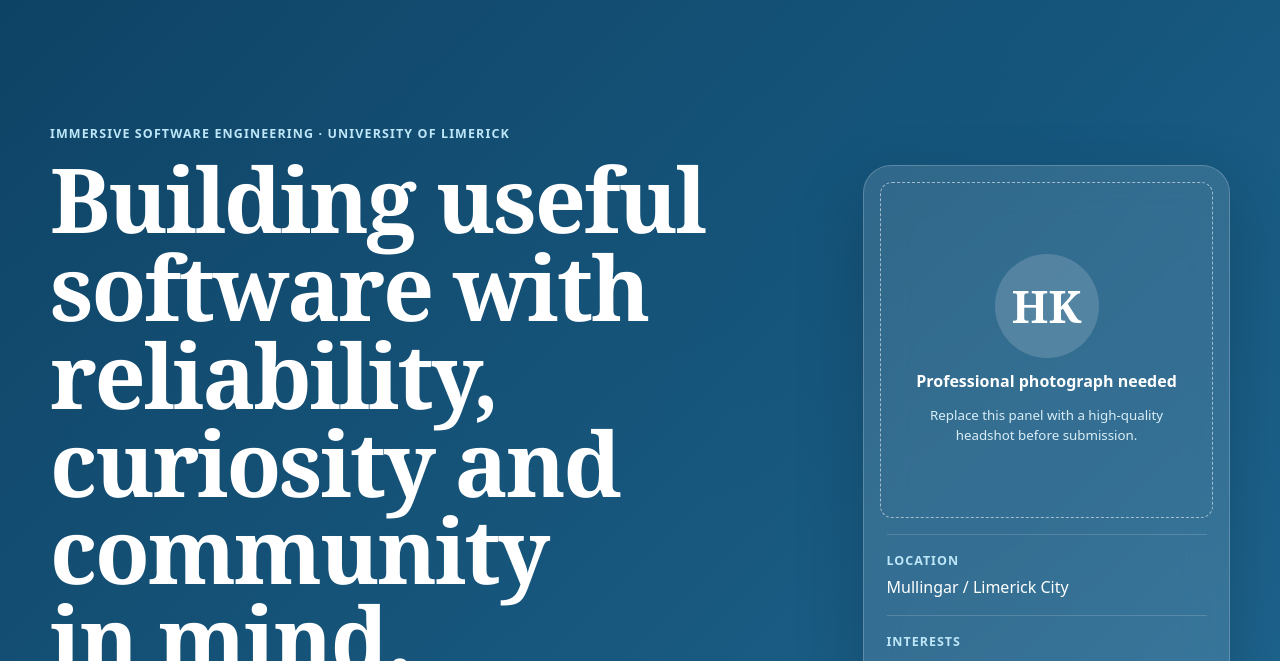
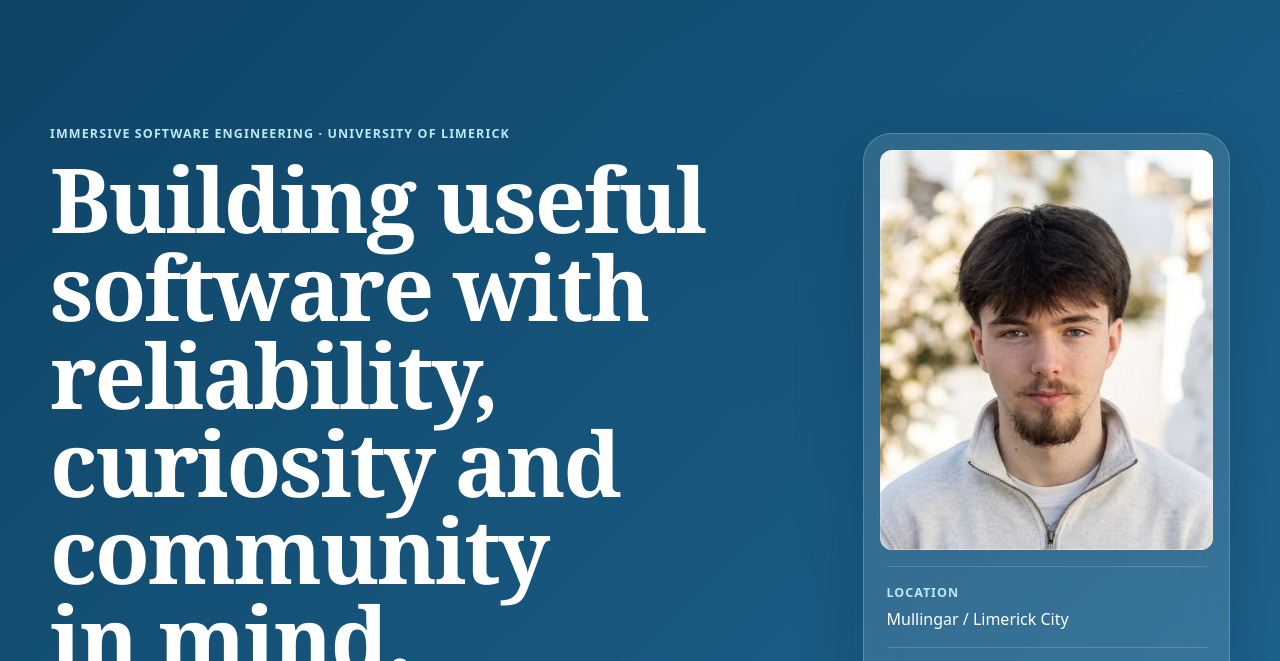
Before and after one commit to hubert-kozlowski/hubert-kozlowski-portfolio, a plain HTML site: page index.html in a window 1280 px wide. Shown: the part 76-737 px from the top of the page. Drawn offline with Linux system fonts and the light colour scheme.

Commit message:
Add professional headshot to portfolio hero
Replace the draft placeholder with the supplied photograph so the homepage satisfies the professional presentation requirement and gives visitors an immediate personal connection.

Generated with [Devin](https://devin.ai)

Co-Authored-By: Devin <158243242+devin-ai-integration[bot]@users.noreply.github.com>

```diff
--- a/index.html
+++ b/index.html
@@ -47,11 +47,7 @@
           </div>
         </div>
         <aside class="profile-card" aria-label="Profile summary">
-          <div class="portrait-placeholder" role="img" aria-label="Placeholder for a professional photograph of Hubert Kozlowski">
-            <span aria-hidden="true">HK</span>
-            <strong>Professional photograph needed</strong>
-            <small>Replace this panel with a high-quality headshot before submission.</small>
-          </div>
+          <img class="profile-photo" src="assets/hubert-kozlowski-headshot.jpg" alt="Professional headshot of Hubert Kozlowski" width="400" height="400">
           <dl class="quick-facts">
             <div>
               <dt>Location</dt>
--- a/styles.css
+++ b/styles.css
@@ -362,39 +362,15 @@ a {
   backdrop-filter: blur(20px);
 }
 
-.portrait-placeholder {
-  display: grid;
-  min-height: 21rem;
-  place-items: center;
-  align-content: center;
-  gap: 0.7rem;
-  padding: 2rem;
-  border: 1px dashed rgb(255 255 255 / 0.55);
+.profile-photo {
+  display: block;
+  width: calc(100% - 2rem);
+  aspect-ratio: 1;
   margin: 1rem;
   border-radius: calc(var(--radius-lg) - 1rem);
-  text-align: center;
-}
-
-.portrait-placeholder > span {
-  display: grid;
-  width: 6.5rem;
-  height: 6.5rem;
-  place-items: center;
-  border-radius: 50%;
-  background: rgb(255 255 255 / 0.16);
-  font-family: var(--font-display);
-  font-size: 2.8rem;
-  font-weight: 700;
-}
-
-.portrait-placeholder strong,
-.portrait-placeholder small {
-  max-width: 18rem;
-}
-
-.portrait-placeholder small {
-  color: #d9eef7;
-  line-height: 1.5;
+  object-fit: cover;
+  outline: 1px solid rgb(255 255 255 / 0.22);
+  outline-offset: -1px;
 }
 
 .quick-facts {
@@ -907,9 +883,6 @@ a {
     grid-template-columns: 1fr;
   }
 
-  .portrait-placeholder {
-    min-height: 17rem;
-  }
 
   .footer-grid {
     align-items: flex-start;
@@ -1002,8 +975,7 @@ a {
   .hero-intro,
   .eyebrow,
   .quick-facts dd,
-  .quick-facts dt,
-  .portrait-placeholder small {
+  .quick-facts dt {
     color: #333333;
   }
 
```
Also changed, not shown: assets/hubert-kozlowski-headshot.jpg (added), 1 other file.
